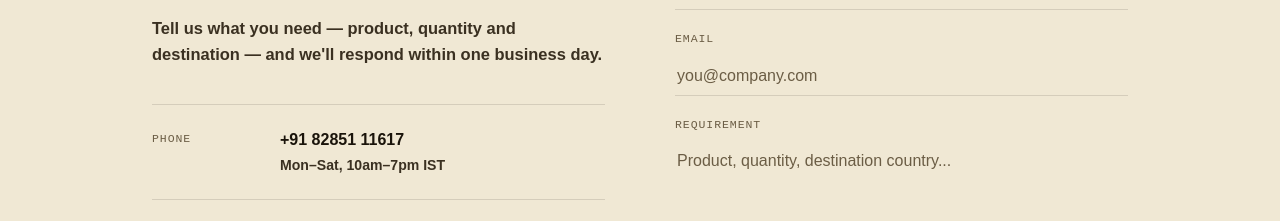
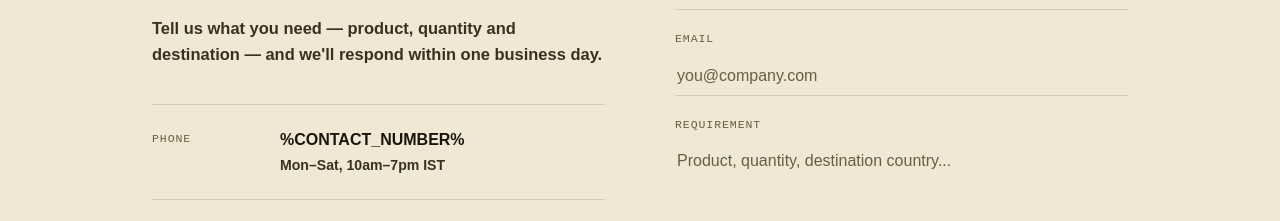
Before and after one commit to SaumyaGuptaTechnokrat/AyushAroma, a React (Vite) app: page / in a window 1280 px wide. Shown: the part 8920-9141 px from the top of the page. Built offline with nearby package versions, Linux system fonts and the light colour scheme.

Commit message:
Contact Added

```diff
--- a/src/sections/Contact.jsx
+++ b/src/sections/Contact.jsx
@@ -22,7 +22,7 @@ export default function Contact({ companyName }) {
           <div style={{ marginTop: 36 }}>
             <div className="info-row">
               <div className="ilabel">Phone</div>
-              <div className="ival">+91 82851 11617<span>Mon–Sat, 10am–7pm IST</span></div>
+              <div className="ival">%CONTACT_NUMBER%<span>Mon–Sat, 10am–7pm IST</span></div>
             </div>
             <div className="info-row">
               <div className="ilabel">Email</div>
```
